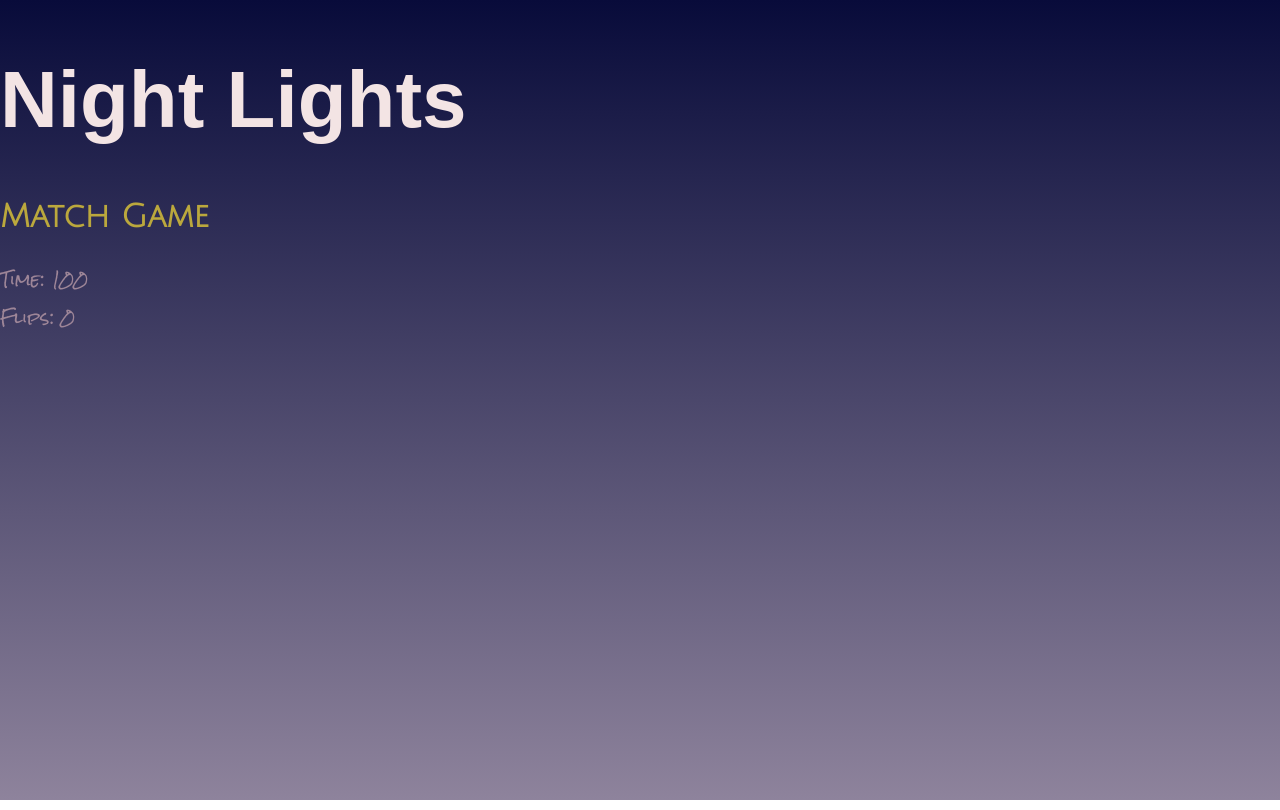
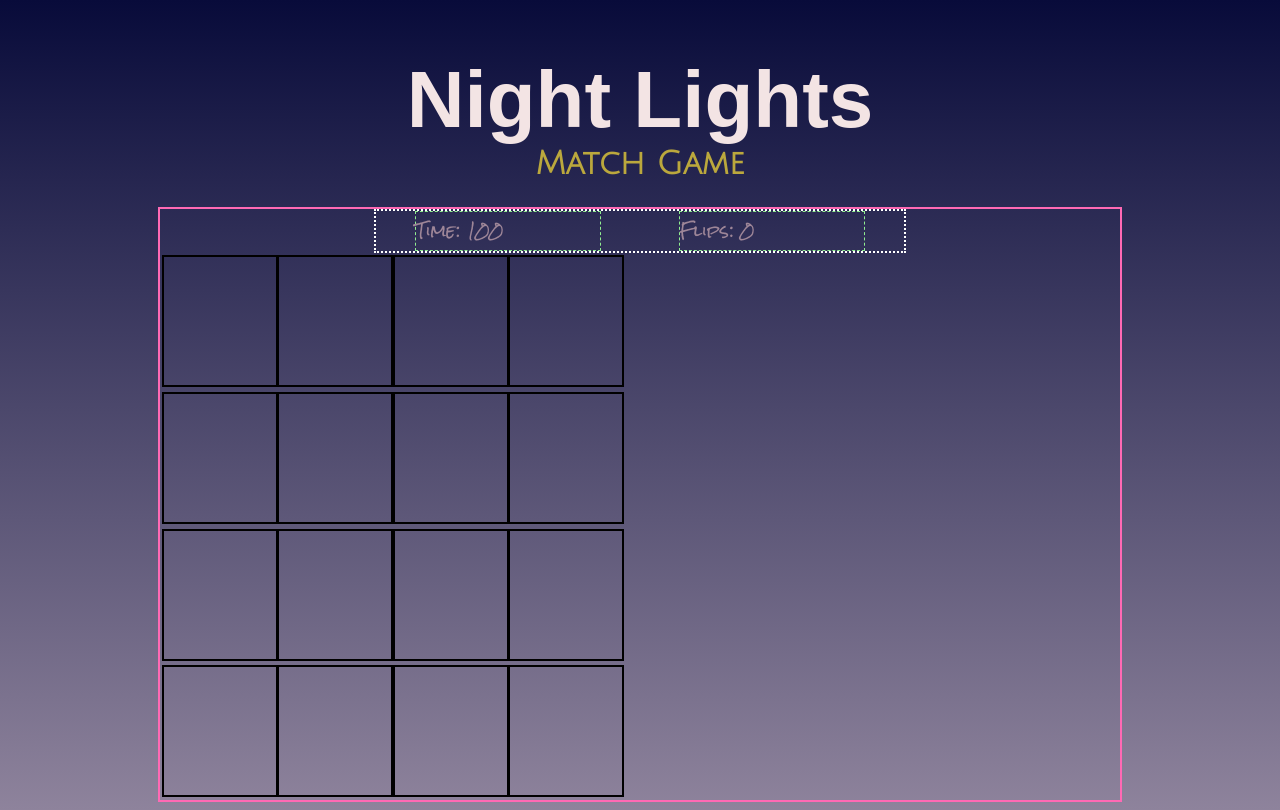
Before and after one commit to melissajeremie/js-game-22, a plain HTML site: page index.html in a window 1280 px wide. Drawn offline with Linux system fonts and the light colour scheme; a web font is replaced by a local one.

Commit message:
card sizing

```diff
--- a/index.html
+++ b/index.html
@@ -26,6 +26,7 @@
             Flips: <span id="flips">0</span>
         </div>
     </div>
+    <div class="card-container">
         <div class="card"></div>
         <div class="card"></div>
         <div class="card"></div>
@@ -43,6 +44,8 @@
         <div class="card"></div>
         <div class="card"></div>
     </div>
+
+</div>
     <script src="script.js"></script>
 </body>
 </html>
--- a/style.css
+++ b/style.css
@@ -3,7 +3,6 @@ html {
 }
 
 body {
-    margin: 0;
     background: linear-gradient(#080B3A, #8E839C);
 }
 
@@ -11,16 +10,54 @@ body {
     font-family: 'Splash', sans-serif;
     font-size: 5em;
     color: #f3e4e4;
+    margin-bottom: 0;
+    text-align: center;
 }
 
 .page-subtitle {
     font-family: 'Julius Sans One', sans-serif;
     font-size: 2em;
     color: #bba83d;
+    text-align: center;
+    padding: 0;
+    margin-top: 0;
+}
+
+.game-container {
+    width: 75vw;
+    margin: auto;
+    border: 2px solid hotpink;
+    display: flex;
+    flex-direction: column;
+    justify-content: space-between;
+}
+
+.game-info-container {
+    width: 55%;
+    display: flex;
+    margin: auto;
+    border: 2px dotted white;
+    justify-content: space-around;
+
 }
 
 .game-info {
     font-family: 'Rock Salt', sans-serif;
     font-size: 1em;
     color: #9e8698;
+    width: 35%;
+    border: 1px dashed lightgreen;
 }
+
+.card-container {
+    display: grid;
+    grid-template-columns: 12% 12% 12% 12%;
+    grid-template-rows: 25% 25% 25% 25%;
+}
+
+.card {
+    height: 8em;
+    width: 7em;
+    border: 2px solid black;
+    margin: 2%;
+}
```
Lines whose indentation alone changed are shown as unchanged.
